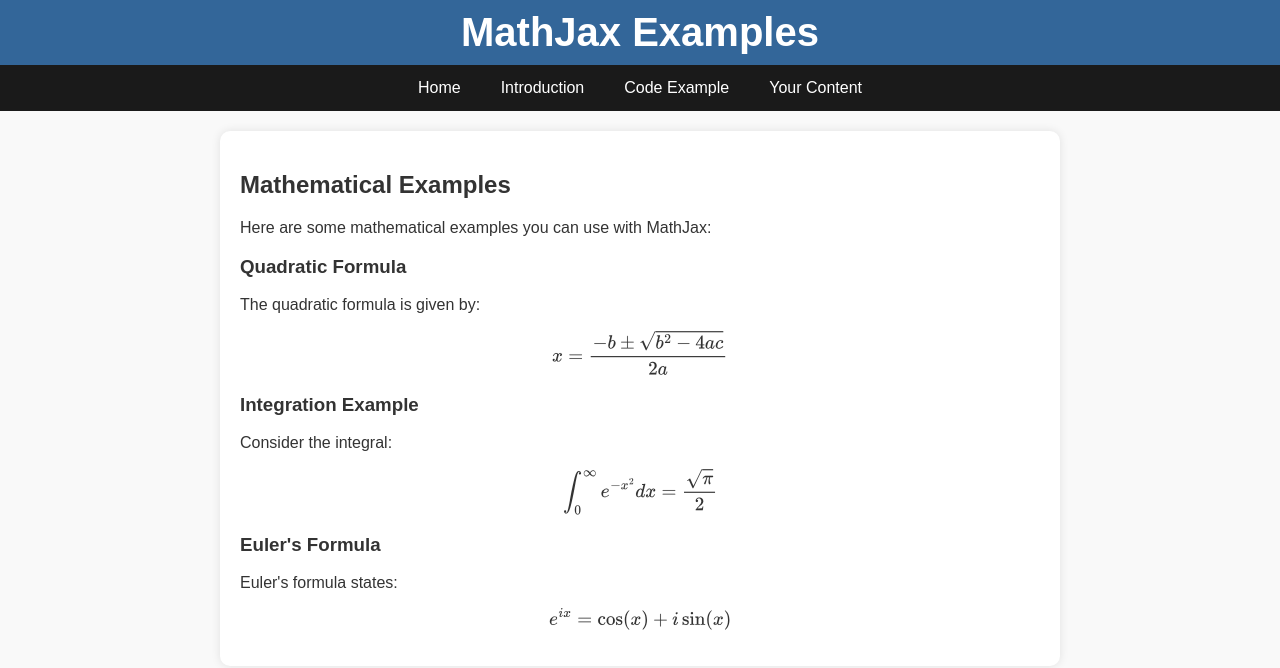
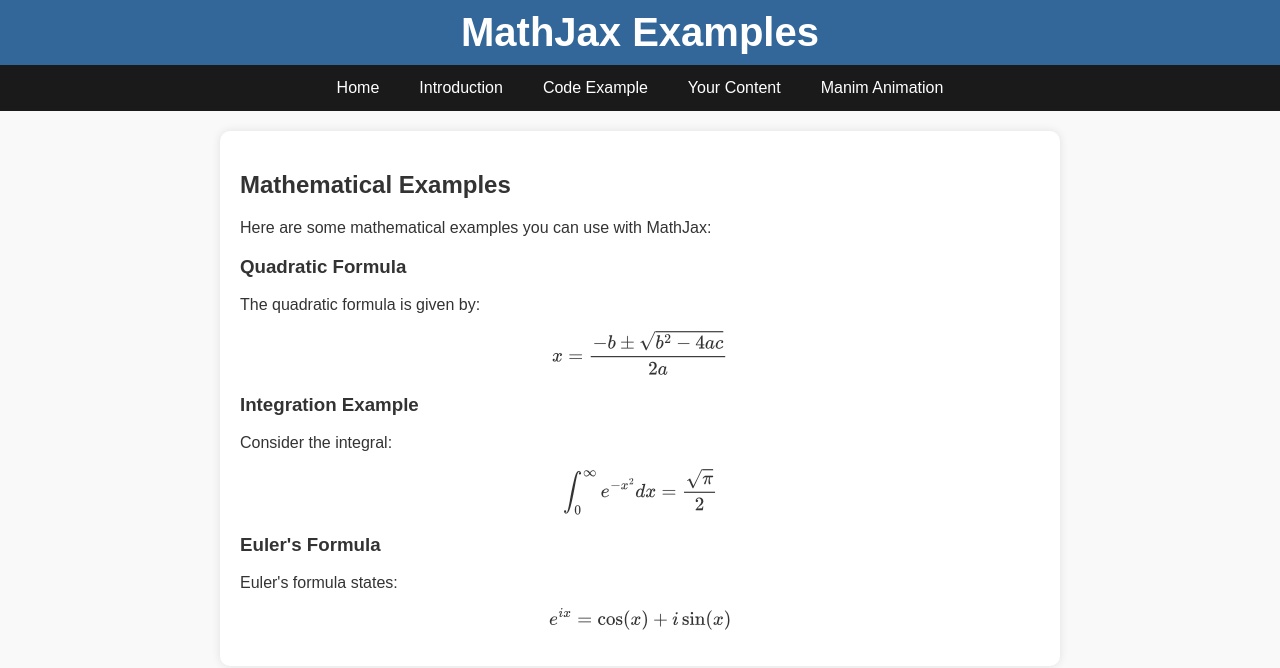
Before and after one commit to wmocek/example-mathjax, a plain HTML site: page examples.html in a window 1280 px wide. Drawn offline with nearby package versions, Linux system fonts and the light colour scheme.

Commit message:
Update examples.html

```diff
--- a/examples.html
+++ b/examples.html
@@ -75,6 +75,7 @@
         <a href="introduction.html">Introduction</a>
         <a href="code.html">Code Example</a>
         <a href="content.html">Your Content</a>
+        <a href="manim_animation.html">Manim Animation</a>
     </nav>
 
     <article>
```
